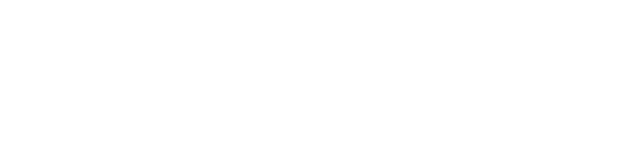
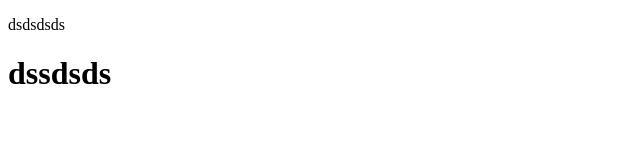
Before and after one commit to thype-it/gitting, a plain HTML site: page index.html in a window 1280 px wide. Shown: the whole page, without its empty margins (0-640 px from the left). Drawn offline with Linux system fonts and the light colour scheme.

Commit message:
skusam vs kliky

```diff
--- a/index.html
+++ b/index.html
@@ -7,6 +7,8 @@
     <title>Let's git on!</title>
 </head>
 <body>
+    <p>dsdsdsds</p>
+    <h1>dssdsds</h1>
 
 </body>
 </html>
```
